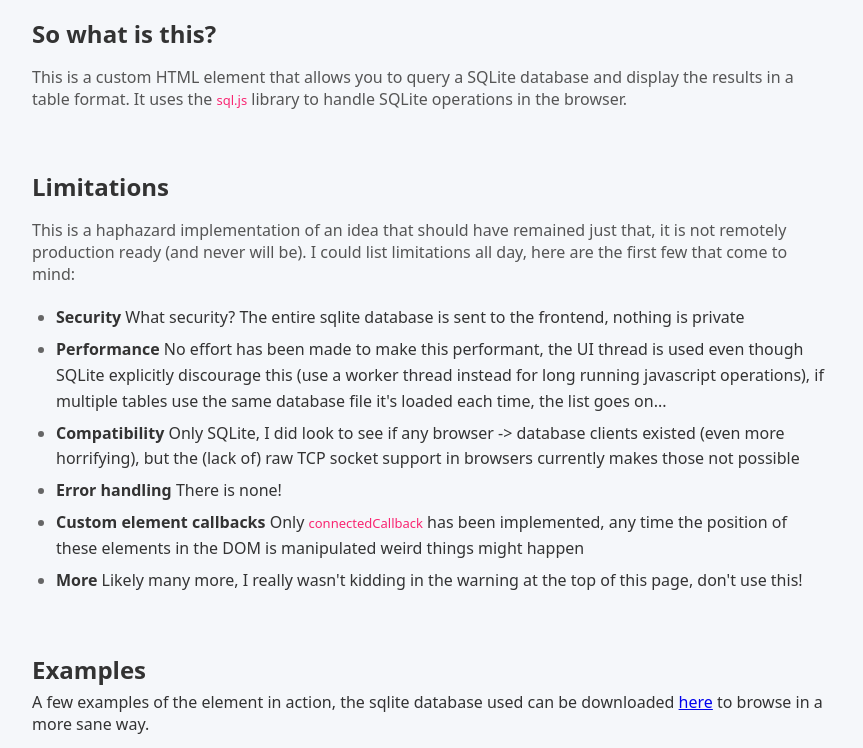
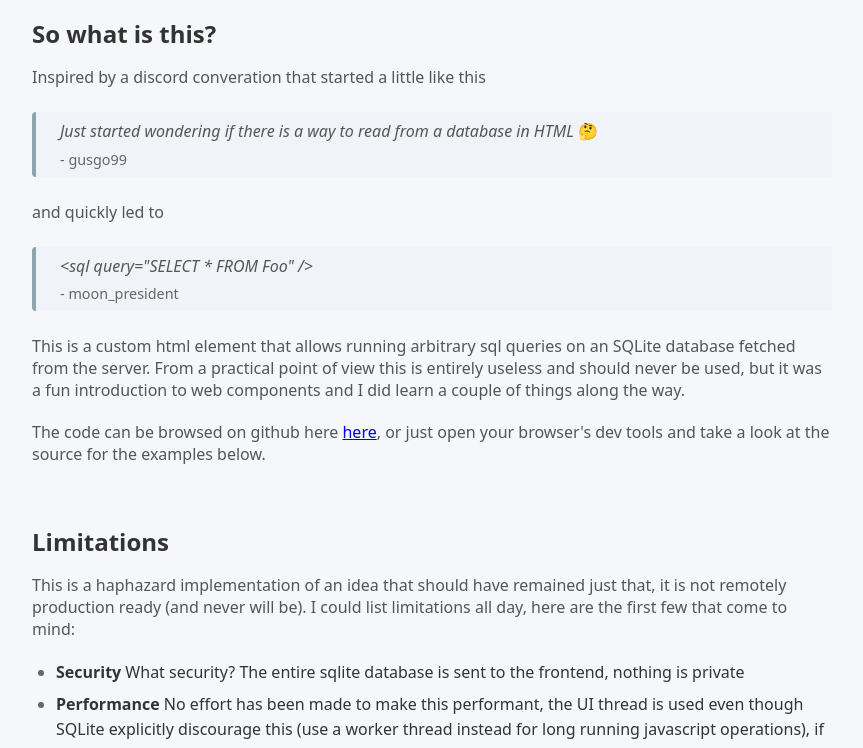
Before and after one commit to iCiaran/html-sql-table, a plain HTML site: page index.html in a window 1280 px wide. Shown: the part 243-991 px from the top of the page, without its empty margins (208-1071 px from the left). Drawn offline with Linux system fonts and the light colour scheme; no server answers.

Commit message:
update preamble

```diff
--- a/index.html
+++ b/index.html
@@ -3,7 +3,7 @@
   <head>
     <meta charset="UTF-8" />
     <meta name="viewport" content="width=device-width, initial-scale=1.0" />
-    <title>SQL Element?</title>
+    <title>SQL Table Custom Element</title>
     <link rel="stylesheet" href="style.css" />
     <!-- favicon from https://icons8.com/icon/1476/database" -->
     <link rel="icon" href="favicon.ico" type="image/x-icon" />
@@ -13,7 +13,7 @@
 
     <main class="container">
       <header>
-        <h1>SQLTable Element</h1>
+        <h1>SQL Table Custom Element</h1>
         <div class="warning-box">
           <svg
             class="warning-icon"
@@ -53,11 +53,33 @@ I take no responsibility for anything that happens if you choose to ignore this
 
       <section>
         <h2>So what is this?</h2>
+        <p>Inspired by a discord converation that started a little like this</p>
+        <blockquote>
+          <p>
+            Just started wondering if there is a way to read from a database in
+            HTML 🤔
+          </p>
+          <cite>- gusgo99</cite>
+        </blockquote>
+        <p>and quickly led to</p>
+        <blockquote>
+          <p>&lt;sql query=&quot;SELECT * FROM Foo&quot; /&gt;</p>
+          <cite>- moon_president</cite>
+        </blockquote>
         <p>
-          This is a custom HTML element that allows you to query a SQLite
-          database and display the results in a table format. It uses the
-          <code>sql.js</code>
-          library to handle SQLite operations in the browser.
+          This is a custom html element that allows running arbitrary sql
+          queries on an SQLite database fetched from the server. From a
+          practical point of view this is entirely useless and should never be
+          used, but it was a fun introduction to web components and I did learn
+          a couple of things along the way.
+        </p>
+        <p>
+          The code can be browsed on github here
+          <a
+            href="https://github.com/iCiaran/html-sql-table/blob/main/sql-table.js"
+            >here</a
+          >, or just open your browser's dev tools and take a look at the source
+          for the examples below.
         </p>
       </section>
 
--- a/style.css
+++ b/style.css
@@ -111,3 +111,26 @@ ul li {
 ul li::marker {
   color: #666;
 }
+
+blockquote {
+  margin: 1.5em 0;
+  padding: 0.5em 1.5em;
+  background: #f0f4f8;
+  border-left: 4px solid #90a4ae;
+  font-style: italic;
+  color: #333;
+  border-radius: 4px;
+  font-synthesis: none;
+}
+
+blockquote p {
+  margin: 0;
+}
+
+blockquote cite {
+  display: block;
+  margin-top: 0.5em;
+  font-style: normal;
+  color: #666;
+  font-size: 0.9em;
+}
```
